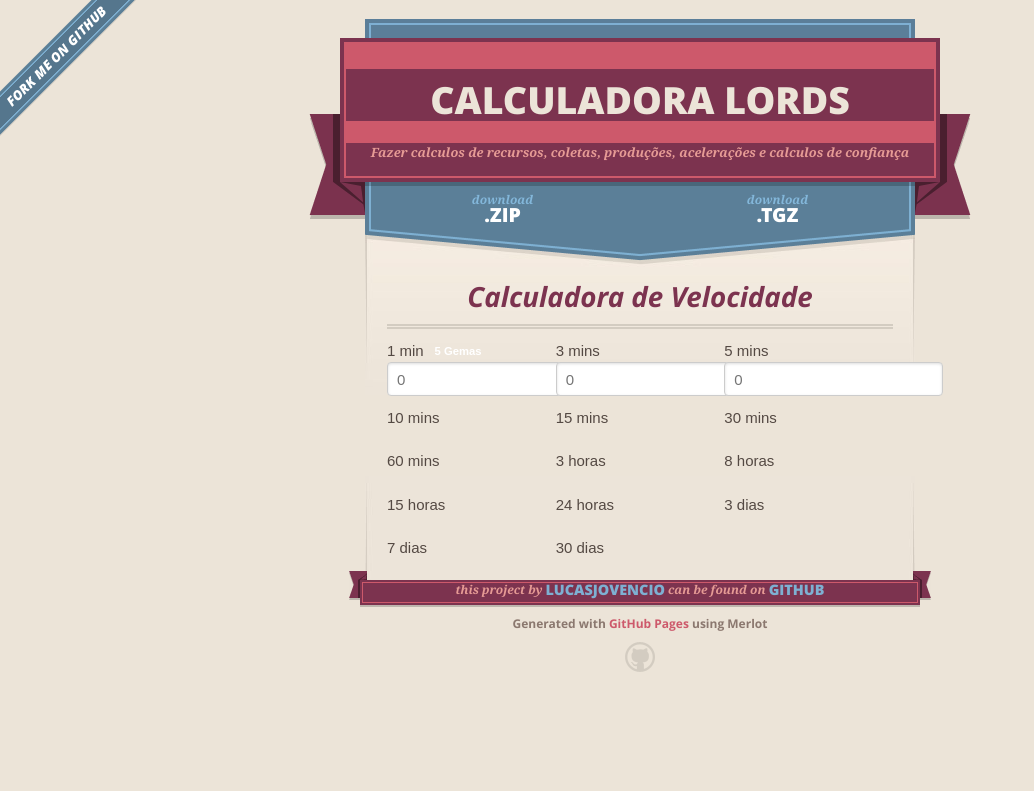
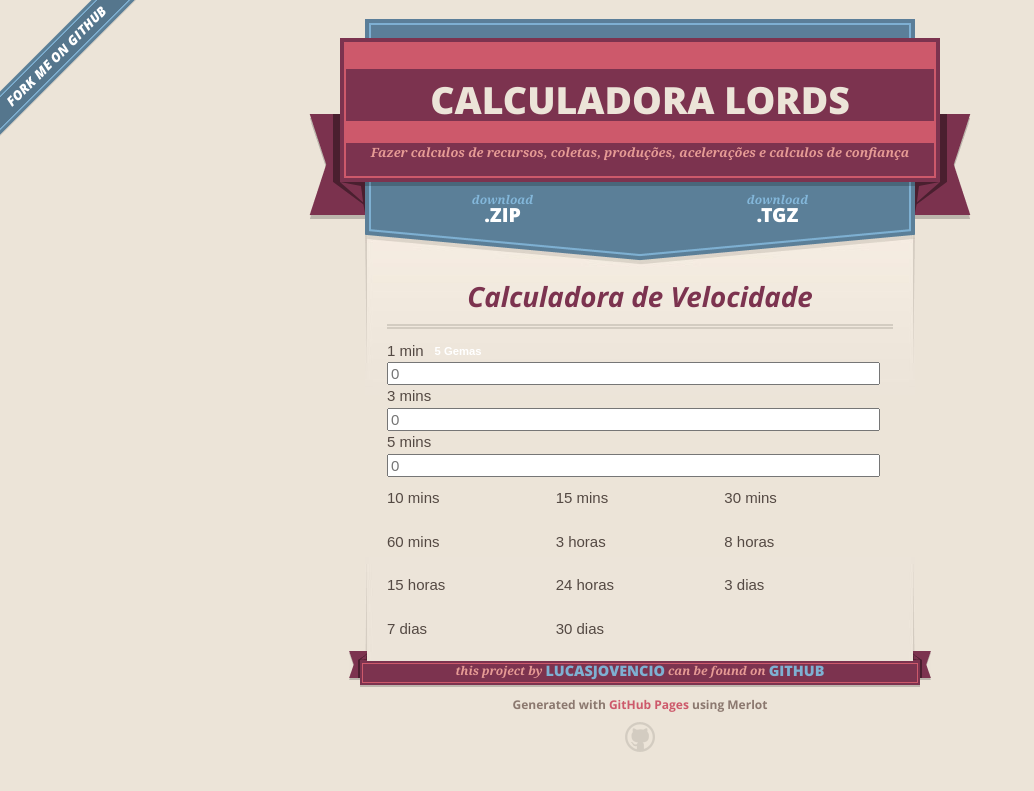
Before and after one commit to lucasjovencio/lordesmobile, a Jekyll site: the page built from index.md, in a window 1280 px wide. Shown: the top 791 px of the page, without its empty margins (0-1034 px from the left). Built offline with Jekyll 4.4.1, drawn with Linux system fonts in a browser that asks for light colours; nearby versions of some CDN libraries; our own code applies the rules of GitHub Pages for plain Markdown files.

Commit message:
Update index.md

```diff
--- a/index.md
+++ b/index.md
@@ -5,23 +5,17 @@ layout: default
 ## Calculadora de Velocidade
 
 <div class="pure-g">
-    <div class="pure-u-1-3">
-      <div class="pure-form">
+    <div class="pure-u-1 pure-u-md-1-3">
         <label for="min">1 min  <span class="label-pen">5 Gemas</span> </label>
-        <input id="min" type="text" placeholder="0">
-      </div>
+        <input id="min" class="pure-u-23-24" type="text" placeholder="0">
     </div>
-    <div class="pure-u-1-3">
-      <div class="pure-form">
+    <div class="pure-u-1 pure-u-md-1-3">
         <label for="min">3 mins</label>
-        <input id="min" type="text" placeholder="0">
-      </div>
+        <input id="min" class="pure-u-23-24" type="text" placeholder="0">
     </div>
-    <div class="pure-u-1-3">
-      <div class="pure-form">
+    <div class="pure-u-1 pure-u-md-1-3">
         <label for="min">5 mins</label>
-        <input id="min" type="text" placeholder="0">
-      </div>
+        <input id="min" class="pure-u-23-24" type="text" placeholder="0">
     </div>
     <div class="pure-u-1-3"><p>10 mins</p></div>
     <div class="pure-u-1-3"><p>15 mins</p></div>
```
